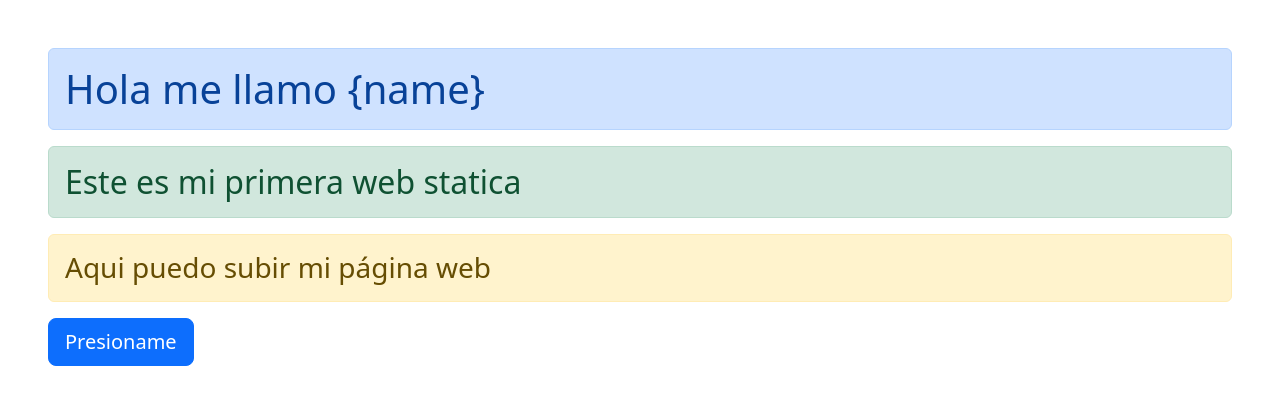
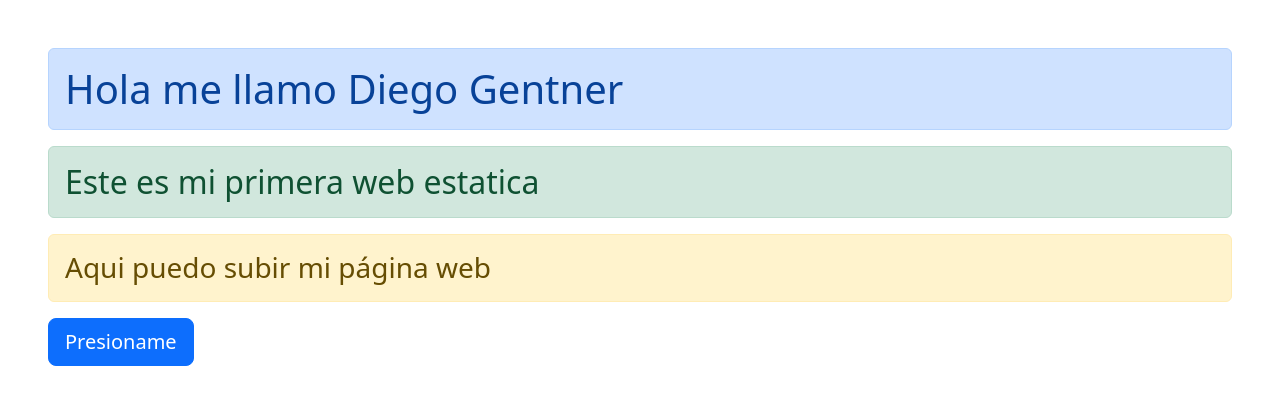
Before and after one commit to scarlettsolorzano/week-8-azure-static-web, a plain HTML site: page index.html in a window 1280 px wide. Drawn offline with nearby package versions, Linux system fonts and the light colour scheme; some packages are replaced by stand-ins of ours; a script that the page names is missing.

Commit message:
Cambie el archivo HTML

```diff
--- a/index.html
+++ b/index.html
@@ -9,13 +9,13 @@
   </head>
   <body>
       <div class="p-5">
-          <h1 class="alert alert-primary">Hola me llamo {name}</h1>
-          <h2 class="alert alert-success">Este es mi primera web statica</h2>
+          <h1 class="alert alert-primary">Hola me llamo Diego Gentner</h1>
+          <h2 class="alert alert-success">Este es mi primera web estatica</h2>
           <h3 class="alert alert-warning">Aqui puedo subir mi página web</h3>
 
           <button onclick="
             Swal.fire({
-              title: '¿Este es el botón de {name}?',
+              title: '¿Este es el botón de Diego?',
               text: '¿Esta muy cool no?',
               icon: 'success',
               showCancelButton: true,
```
